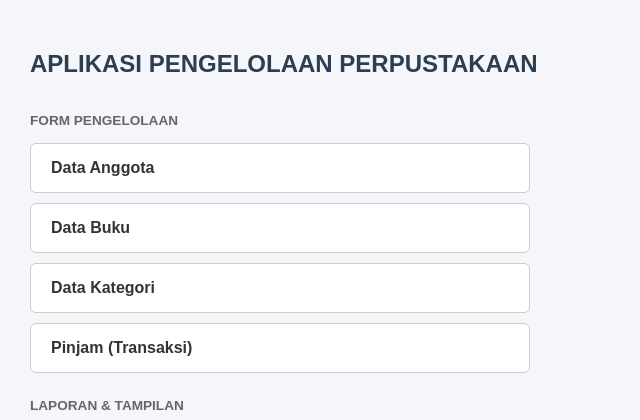
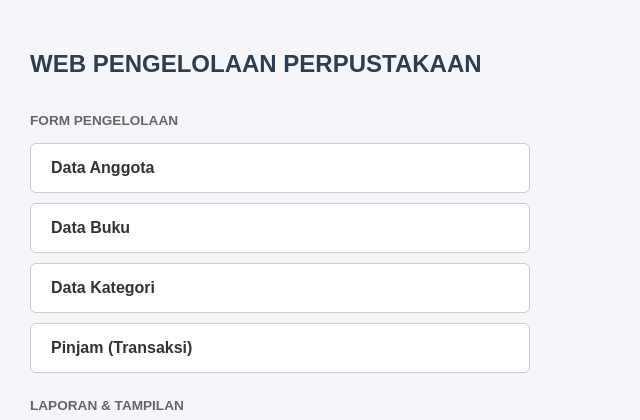
Before and after one commit to mjfahriza/perpus_app, a PHP site: page / in a window 1280 px wide. Shown: the top 420 px of the page, without its empty margins (0-640 px from the left). Run offline with PHP 8.4, Linux system fonts and the light colour scheme.

Commit message:
Update index.php

```diff
--- a/index.php
+++ b/index.php
@@ -5,7 +5,7 @@
     <link rel="stylesheet" href="style.css">
 </head>
 <body>
-    <h2>APLIKASI PENGELOLAAN PERPUSTAKAAN</h2>
+    <h2>WEB PENGELOLAAN PERPUSTAKAAN</h2>
 
     <div class="menu-box-container">
 
```
